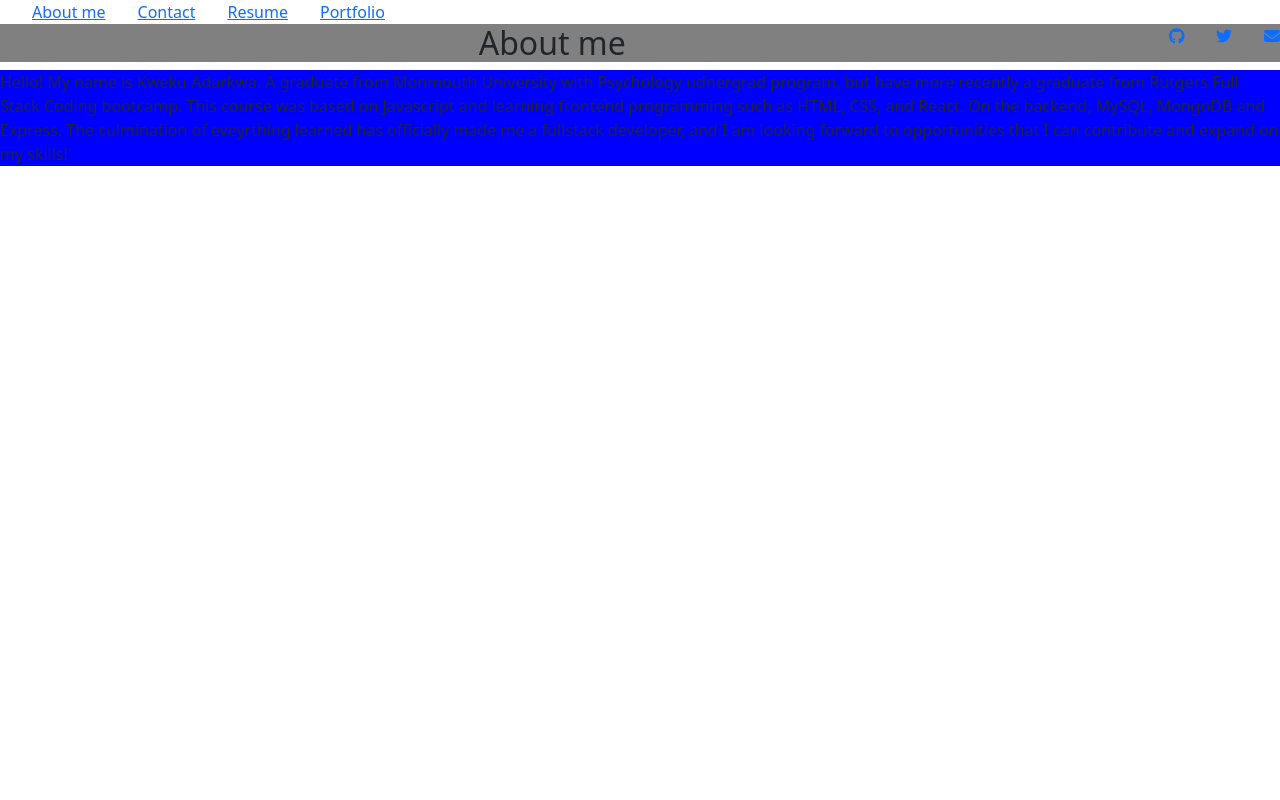
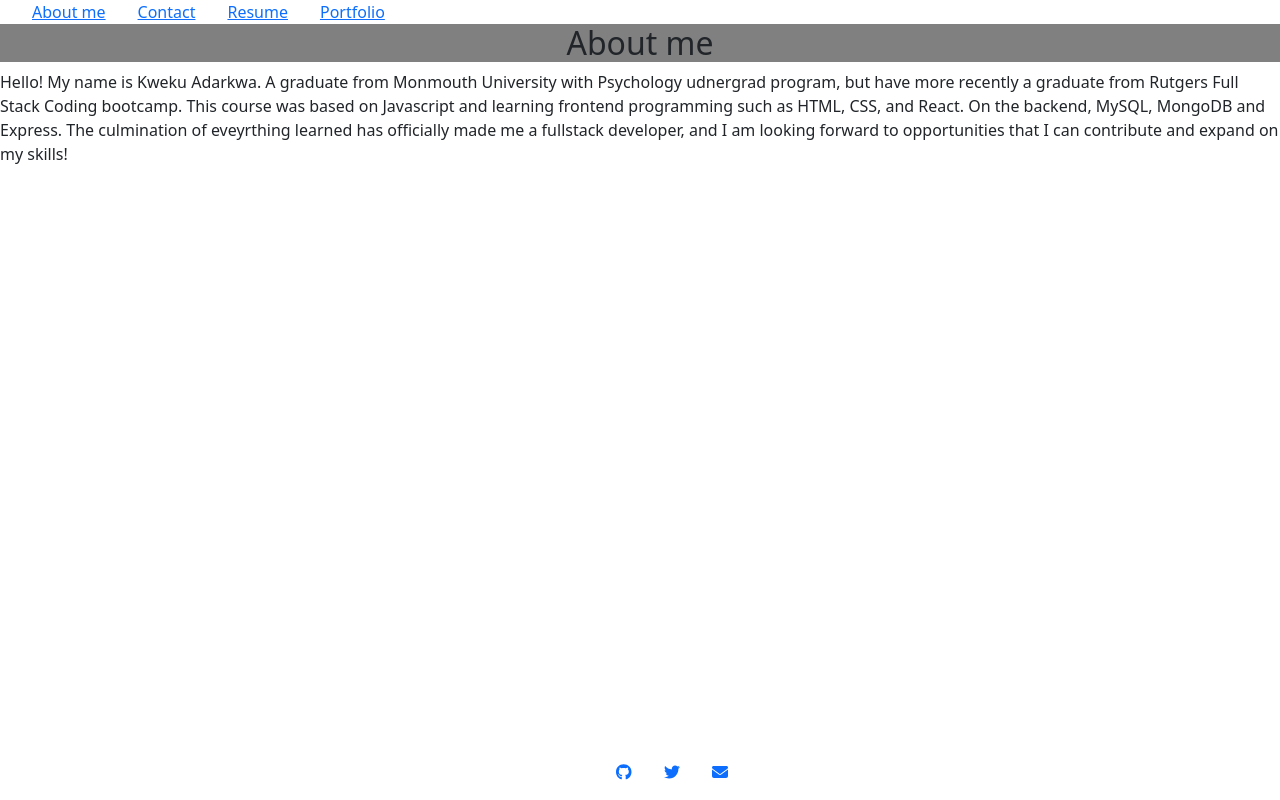
Before and after one commit to 1kweku/react-portfolio, a React (Create React App) app: page / in a window 1280 px wide. Built offline with nearby package versions, Linux system fonts and the light colour scheme.

Commit message:
footer on bottom

```diff
--- a/src/components/PortfolioContainer.js
+++ b/src/components/PortfolioContainer.js
@@ -46,8 +46,8 @@ export default function PortfolioContainer() {
           handlePageChange={handlePageChange}
         />
       }
+      {renderPage()}
       {<Footer />}
-      {renderPage()}
     </div>
   );
 }
--- a/src/components/pages/About.js
+++ b/src/components/pages/About.js
@@ -5,7 +5,9 @@ const styles = {
     backgroundColor: "grey",
   },
   body: {
-    backgroundColor: "blue",
+    backgroundColor: "baby blue",
+    justifyContent: "center",
+    alignItems: "center",
   },
 };
 export default function About() {
--- a/src/components/pages/Contact.js
+++ b/src/components/pages/Contact.js
@@ -1,5 +1,9 @@
 import React from "react";
 const styles = {
+  container: {
+    justifyContent: "center",
+    alignItems: "center",
+  },
   messageBox: {
     width: "370px",
     height: "200px",
@@ -13,7 +17,7 @@ export default function Contact() {
       action="https://formsubmit.co/733626cb6aa622dfaca1c6471c682270"
       method="POST"
     >
-      <div className="form-body">
+      <div className="form-body" style={styles.container}>
         <h2>Leave a message!</h2>
         <span> Full Name</span>
         <br />
--- a/src/components/pages/Footer.js
+++ b/src/components/pages/Footer.js
@@ -6,11 +6,13 @@ import { faEnvelope } from "@fortawesome/free-solid-svg-icons";
 const styles = {
   icons: {
     display: "flex",
-    alignItems: "right",
     flexWrap: "wrap",
-    textAlign: "center",
-    float: "right",
-    paddingight: 100,
+    justifyContent: "center",
+    position: "absolute",
+    left: 0,
+    bottom: 0,
+    right: 0,
+    alignItems: "center",
   },
 };
 
```
